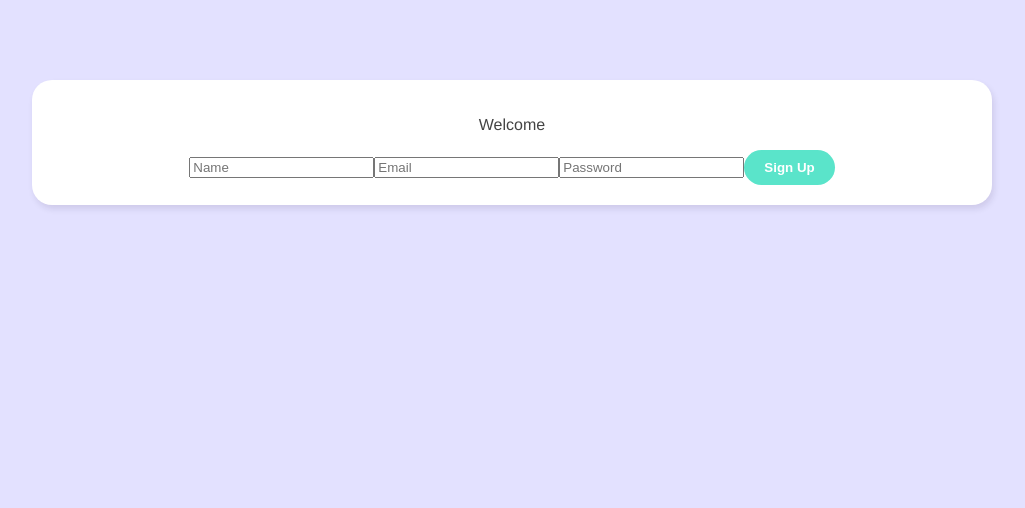
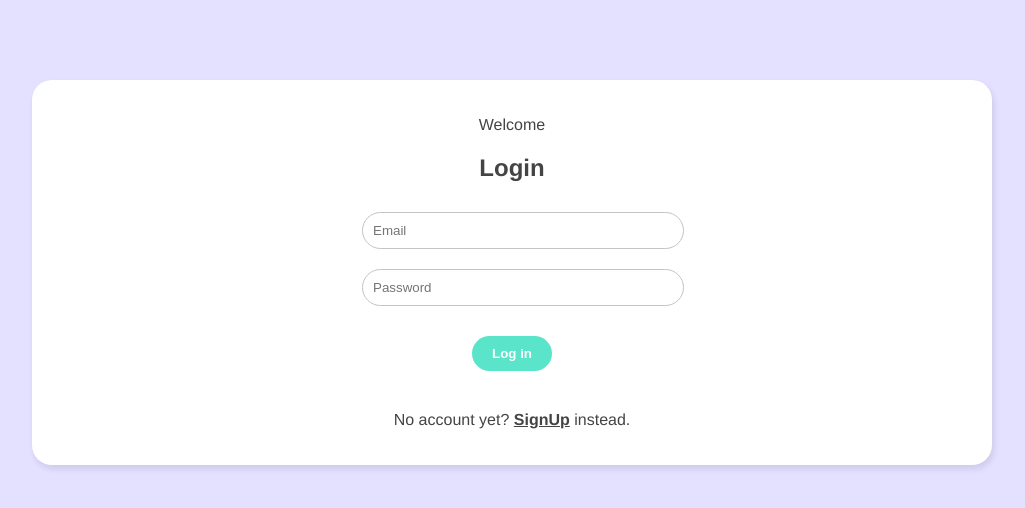
Before and after one commit to solohad1n/Vue3-Chat, a Vue app: page /#/ in a window 1280 px wide. Shown: the top 508 px of the page, without its empty margins (128-1153 px from the left). Built offline with nearby package versions, Linux system fonts and the light colour scheme.

Commit message:
added registration function via firebase

```diff
--- a/package.json
+++ b/package.json
@@ -8,6 +8,7 @@
   },
   "dependencies": {
     "core-js": "^3.8.3",
+    "firebase": "^9.9.4",
     "vue": "^3.2.13",
     "vue-router": "^4.0.3",
     "vuex": "^4.0.0"
--- /dev/null
+++ b/src/Firebase/config.js
@@ -0,0 +1,17 @@
+import { initializeApp } from "firebase/app";
+import { getFirestore, serverTimestamp } from 'firebase/firestore'
+import { getAuth } from 'firebase/auth'
+
+const firebaseConfig = {
+  apiKey: "AIzaSyD1YEQTfcgf9Fp6NFcAFJ4X2R5sZNHgDyU",
+  authDomain: "vue3-chat-e306a.firebaseapp.com",
+  projectId: "vue3-chat-e306a",
+  storageBucket: "vue3-chat-e306a.appspot.com",
+  messagingSenderId: "855821783449",
+  appId: "1:855821783449:web:99cd49637af89125580308"
+};
+
+const app = initializeApp(firebaseConfig);
+export const firestore = getFirestore(app)
+export const auth = getAuth(app)
+export const timestamp = serverTimestamp(app)
--- /dev/null
+++ b/src/components/Login.vue
@@ -0,0 +1,24 @@
+<template>
+  <form @submit.prevent="handleSubmit">
+    <input v-model="email" type="email" required placeholder="Email" />
+    <input v-model="password" type="password" required placeholder="Password" />
+    <button>Log in</button>
+  </form>
+</template>
+
+<script setup>
+const { ref } = require("@vue/reactivity");
+
+const email = ref("");
+const password = ref("");
+
+const handleSubmit = () => {
+  console.log({
+    email: email.value,
+    password: password.value,
+  });
+};
+</script>
+
+<style>
+</style>
--- a/src/components/SignUp.vue
+++ b/src/components/SignUp.vue
@@ -8,18 +8,19 @@
 </template>
 
 <script setup>
-const { ref } = require("@vue/reactivity");
+import { ref } from "@vue/reactivity";
+import { signup } from "../composables/useSignup";
 
 const name = ref("");
 const email = ref("");
 const password = ref("");
 
-const handleSubmit = () => {
-  console.log({
-    name: name.value,
-    email: email.value,
-    password: password.value,
-  });
+const handleSubmit = async () => {
+  const { error } = await signup(email.value, password.value, name.value);
+
+  if (error) {
+    console.log(error.value);
+  }
 };
 </script>
 
--- /dev/null
+++ b/src/composables/useSignup.js
@@ -0,0 +1,22 @@
+import { ref } from 'vue'
+import { auth } from '../Firebase/config'
+import { createUserWithEmailAndPassword, updateProfile } from 'firebase/auth'
+
+export const signup = async (email, password, name) => {
+  const error = ref(null)
+  try {
+    const response = await createUserWithEmailAndPassword(auth, email, password)
+
+    await updateProfile(response.user, {
+      displayName: name
+    })
+
+    console.log(user)
+
+  } catch (err) {
+    error.value = err.message
+  }
+
+
+  return { error }
+}
--- a/src/views/Welcome.vue
+++ b/src/views/Welcome.vue
@@ -1,12 +1,31 @@
 <template>
   <div class="welcome container">
     <p>Welcome</p>
-    <SignUp />
+    <div v-if="showForm">
+      <h2>SignUp</h2>
+      <SignUp />
+      <p>
+        Already registered?
+        <span @click="showForm = false">LogIn</span> instead.
+      </p>
+    </div>
+    <div v-else>
+      <h2>Login</h2>
+      <Login />
+      <p>
+        No account yet?
+        <span @click="showForm = true">SignUp</span> instead.
+      </p>
+    </div>
   </div>
 </template>
 
 <script setup>
 import SignUp from "@/components/SignUp.vue";
+import Login from "@/components/Login.vue";
+import { ref } from "@vue/reactivity";
+
+const showForm = ref(false);
 </script>
 
 <style>
@@ -14,4 +33,29 @@ import SignUp from "@/components/SignUp.vue";
   text-align: center;
   padding: 20px 0;
 }
+.welcome form {
+  max-width: 300px;
+  margin: 20px auto;
+}
+.welcome label {
+  display: block;
+  margin: 20px 0 10px;
+}
+.welcome input {
+  width: 100%;
+  padding: 10px;
+  border-radius: 20px;
+  border: 1px solid #c4c4c4;
+  outline: none;
+  color: #999;
+  margin: 10px auto;
+}
+.welcome span {
+  font-weight: bold;
+  text-decoration: underline;
+  cursor: pointer;
+}
+.welcome button {
+  margin: 20px auto;
+}
 </style>
```
Also changed, not shown: 1 other file (tests, documents, lock files or other folders).
